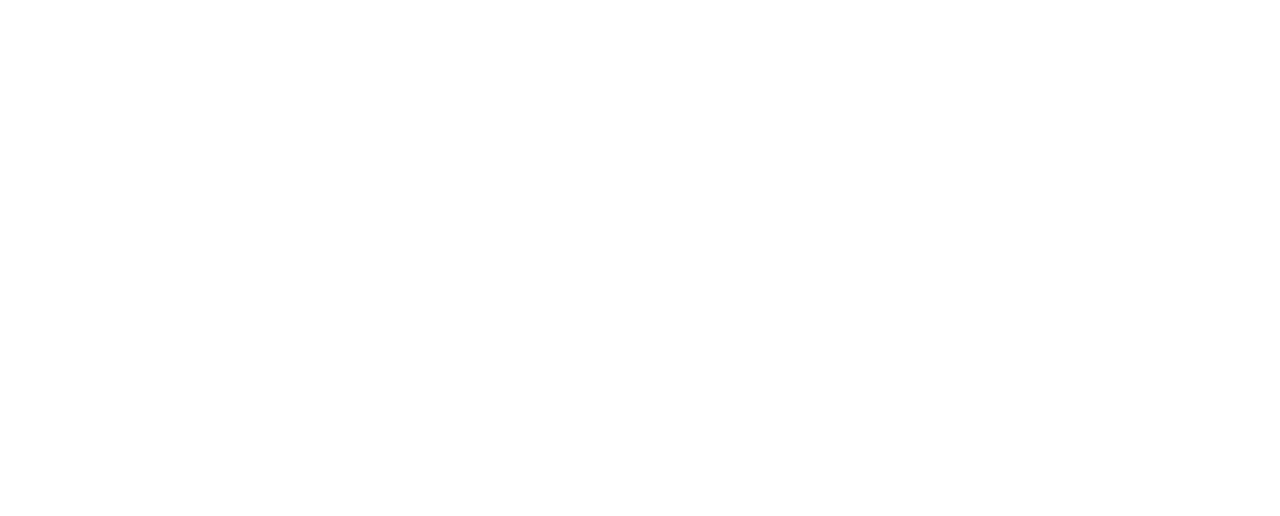
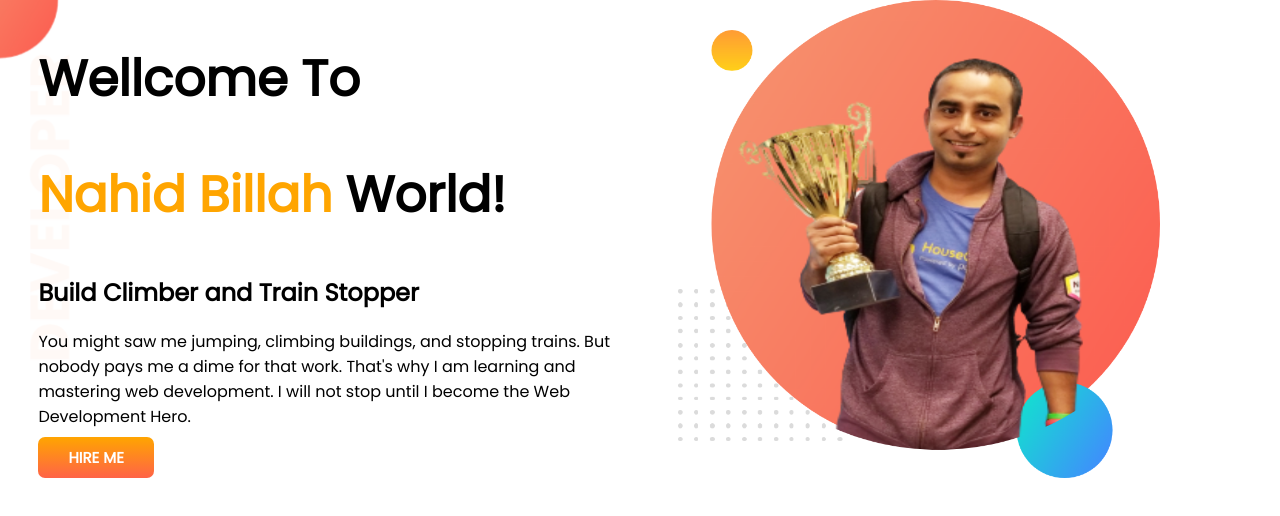
Before and after one commit to nahidbillah/developer-portfolio, a plain HTML site: page index.html in a window 1280 px wide. Drawn offline with Linux system fonts and the light colour scheme.

Commit message:
top banner added

```diff
--- a/index.html
+++ b/index.html
@@ -5,9 +5,27 @@
     <meta http-equiv="X-UA-Compatible" content="IE=edge">
     <meta name="viewport" content="width=device-width, initial-scale=1.0">
     <title>Nahid portfolio</title>
+    <link rel="preconnect" href="https://fonts.googleapis.com">
+    <link rel="preconnect" href="https://fonts.gstatic.com" crossorigin>
+    <link href="https://fonts.googleapis.com/css2?family=Poppins&display=swap" rel="stylesheet">
     <link rel="stylesheet" href="style.css">
 </head>
 <body>
+    <section class="top-banner">
+        <div class="half-width">
+        <h1>Wellcome To</h1>
+        <h1> <span class="orange-color">Nahid Billah </span>World!</h1>
+        <h2>Build Climber and Train Stopper</h2>
+        <p>You might saw me jumping, climbing buildings, and stopping trains. But nobody pays me a dime for that work. That's why I am learning and mastering web development. I will not stop until I become the Web Development Hero.</p>
+        <a class="button" target="_blank" href="https://www.linkedin.com/in/nahid-billah-041724192/">HIRE ME</a>
+    </div>
+    <div class="half-width">
+        <img src="images/jhankar-pic-with-trophy.png" alt="">
+    </div>
+
+    </section>
+
+
 
 </body>
 </html>
--- a/style.css
+++ b/style.css
@@ -0,0 +1,34 @@
+body{
+    font-family: 'Poppins', sans-serif;
+    margin: 0;
+}
+h1{
+    font-size: 50px;
+}
+.orange-color{
+    color: orange;
+}
+.button{
+    text-decoration: none;
+    background-image: linear-gradient(orange, tomato);
+    color: white;
+    font-weight: 700;
+    font-size: 15px;
+    border: 0px;
+    border-radius: 7px;
+    padding: 10px 30px 10px 30px;
+}
+section{
+    display: flex;
+}
+.half-width{
+    width: 50%;
+    padding-left: 3%;
+}
+.half-width img{
+    width: 80%;
+}
+.top-banner{
+    background-image: url(images/top-banner.png);
+    background-repeat: no-repeat;
+}
```
Also changed, not shown: exp-bg.png (added), images/dream-bg.png (added), images/exp-bg.png (added), images/jhankar-pic-with-trophy.png (added), images/jhankar.png (added), images/jhankar2.png (added), images/my-bg.png (added), images/my-bg2.png (added), images/top-banner.png (added), 7 other files.
